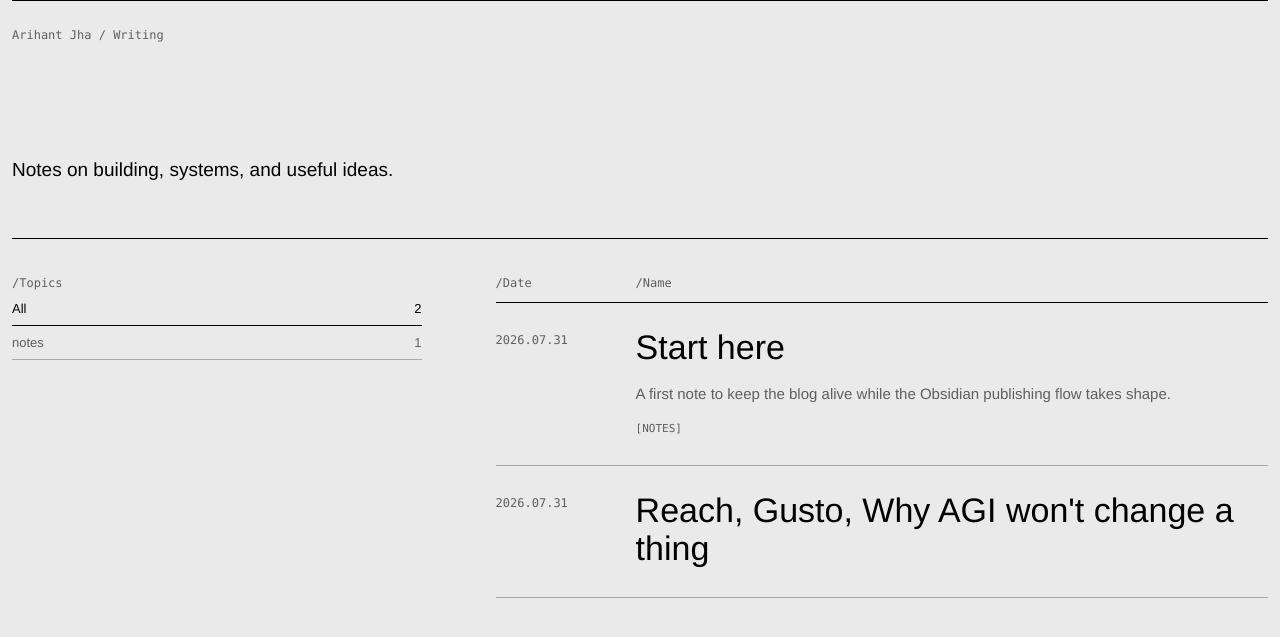
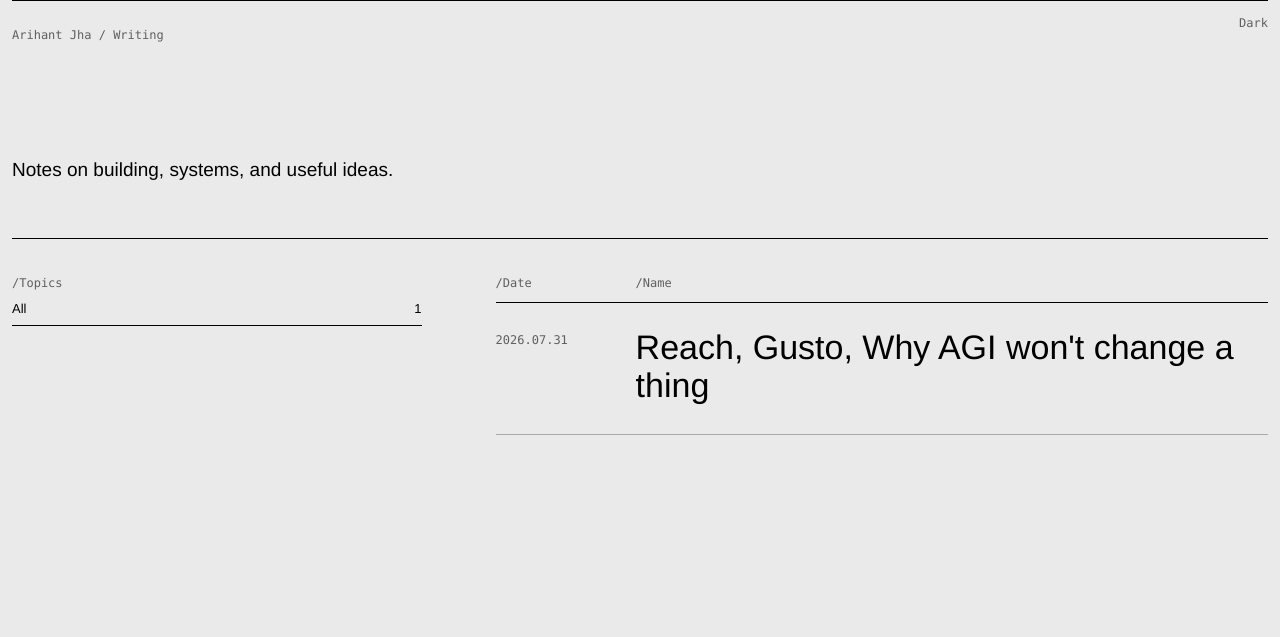
Before and after one commit to arihant-jha/arihant-jha.github.io, a Jekyll site: the page built from index.html, in a window 1280 px wide. Shown: the top 637 px of the page. Built offline with Jekyll 4.4.1, drawn with Linux system fonts in a browser that asks for light colours.

Commit message:
Add theme toggle and remove placeholder post

```diff
--- a/_layouts/default.html
+++ b/_layouts/default.html
@@ -11,11 +11,60 @@
     <meta property="og:description" content="{{ page.description | default: site.description }}">
     <meta property="og:type" content="{% if page.layout == 'post' %}article{% else %}website{% endif %}">
     <meta property="og:url" content="{{ page.url | absolute_url }}">
+    <script>
+      (function () {
+        var theme;
+        try {
+          theme = localStorage.getItem("theme");
+        } catch (error) {
+          theme = null;
+        }
+
+        if (theme === "light" || theme === "dark") {
+          document.documentElement.dataset.theme = theme;
+        }
+      }());
+    </script>
     <link rel="stylesheet" href="{{ '/assets/site.css' | relative_url }}">
   </head>
   <body>
+    <button class="theme-toggle" type="button" aria-label="Switch color theme">Theme</button>
     <main>
       {{ content }}
     </main>
+    <script>
+      (function () {
+        var button = document.querySelector(".theme-toggle");
+        var media = window.matchMedia("(prefers-color-scheme: dark)");
+
+        function activeTheme() {
+          return document.documentElement.dataset.theme || (media.matches ? "dark" : "light");
+        }
+
+        function render() {
+          var theme = activeTheme();
+          button.textContent = theme === "dark" ? "Light" : "Dark";
+          button.setAttribute("aria-label", "Switch to " + button.textContent.toLowerCase() + " mode");
+        }
+
+        button.addEventListener("click", function () {
+          var next = activeTheme() === "dark" ? "light" : "dark";
+          document.documentElement.dataset.theme = next;
+          try {
+            localStorage.setItem("theme", next);
+          } catch (error) {
+            /* Preference persistence is optional. */
+          }
+
+          render();
+        });
+
+        media.addEventListener("change", function () {
+          if (!document.documentElement.dataset.theme) render();
+        });
+
+        render();
+      }());
+    </script>
   </body>
 </html>
--- a/_posts/2026-07-31-start-here.md
+++ /dev/null
@@ -1,11 +0,0 @@
----
-layout: post
-title: "Start here"
-description: "A first note to keep the blog alive while the Obsidian publishing flow takes shape."
-date: 2026-07-31
-tags: [notes]
----
-
-This is the first placeholder post for the new Markdown blog.
-
-The source can live in Obsidian. The published site stays small and static.
--- a/assets/site.css
+++ b/assets/site.css
@@ -5,16 +5,36 @@
   --muted: #5f5f5f;
   --rule: #a9a9a9;
   --paper: #f4f4f4;
+  --code-bg: #d9d9d9;
 }
 
 @media (prefers-color-scheme: dark) {
-  :root {
-    --bg: #101010;
-    --ink: #f2f2f2;
-    --muted: #9a9a9a;
-    --rule: #3d3d3d;
-    --paper: #181818;
+  :root:not([data-theme]) {
+    --bg: #171615;
+    --ink: #eee8dc;
+    --muted: #a79f92;
+    --rule: #49453e;
+    --paper: #211f1c;
+    --code-bg: #2b2824;
   }
+}
+
+:root[data-theme="dark"] {
+  --bg: #171615;
+  --ink: #eee8dc;
+  --muted: #a79f92;
+  --rule: #49453e;
+  --paper: #211f1c;
+  --code-bg: #2b2824;
+}
+
+:root[data-theme="light"] {
+  --bg: #eaeaea;
+  --ink: #000;
+  --muted: #5f5f5f;
+  --rule: #a9a9a9;
+  --paper: #f4f4f4;
+  --code-bg: #d9d9d9;
 }
 
 * { box-sizing: border-box; }
@@ -41,6 +61,25 @@ a:hover { text-decoration: underline; }
 main {
   width: calc(100% - 24px);
   margin-inline: auto;
+}
+
+.theme-toggle {
+  position: fixed;
+  z-index: 10;
+  top: 15px;
+  right: 12px;
+  appearance: none;
+  padding: 0;
+  border: 0;
+  background: transparent;
+  color: var(--muted);
+  cursor: pointer;
+  font: 12px/1.4 "SFMono-Regular", Consolas, "Liberation Mono", monospace;
+}
+
+.theme-toggle:hover {
+  color: var(--ink);
+  text-decoration: underline;
 }
 
 .eyebrow,
@@ -244,7 +283,7 @@ main {
 
 .prose code {
   padding: 2px 5px;
-  background: #d9d9d9;
+  background: var(--code-bg);
   font-size: .9em;
 }
 
```
